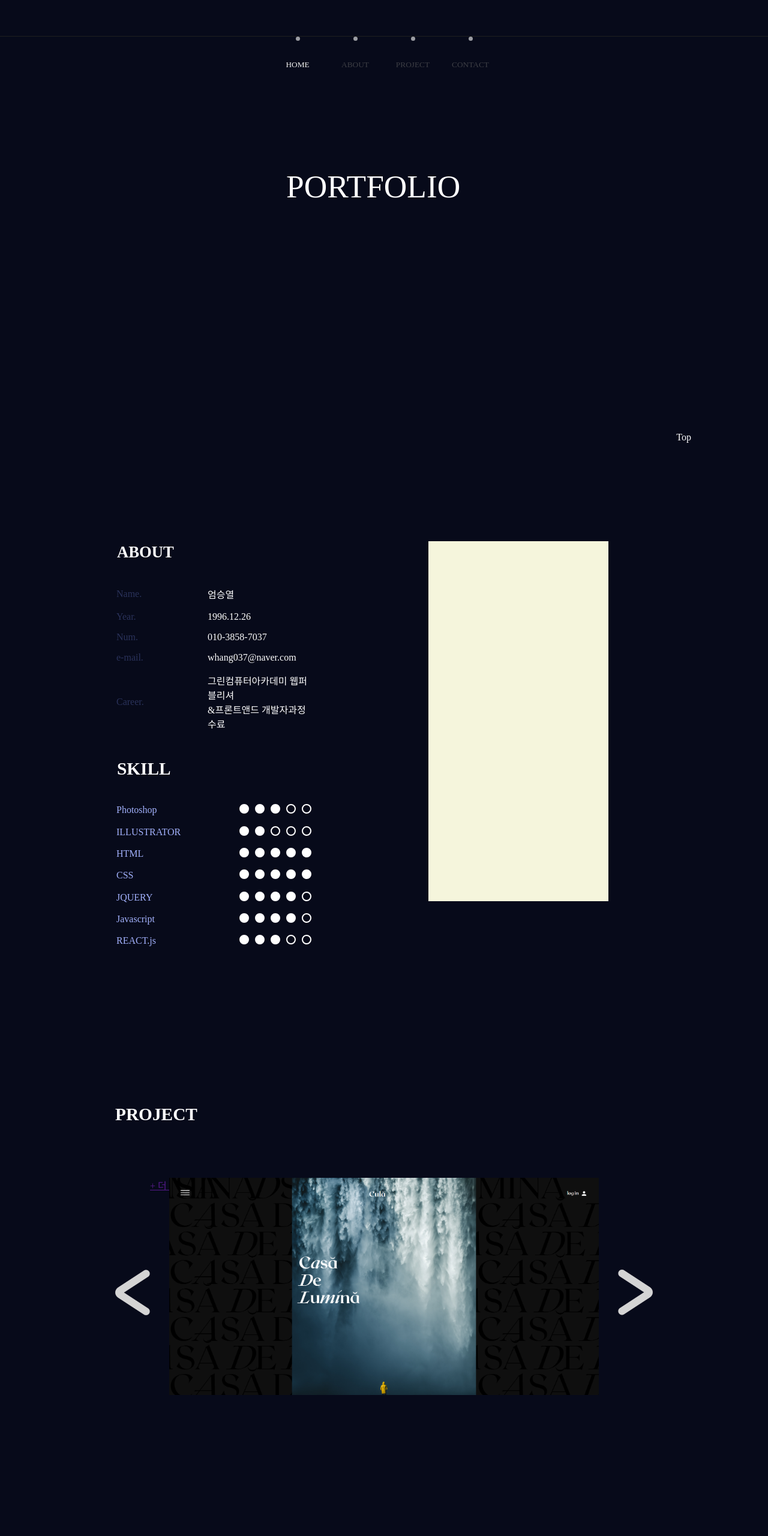
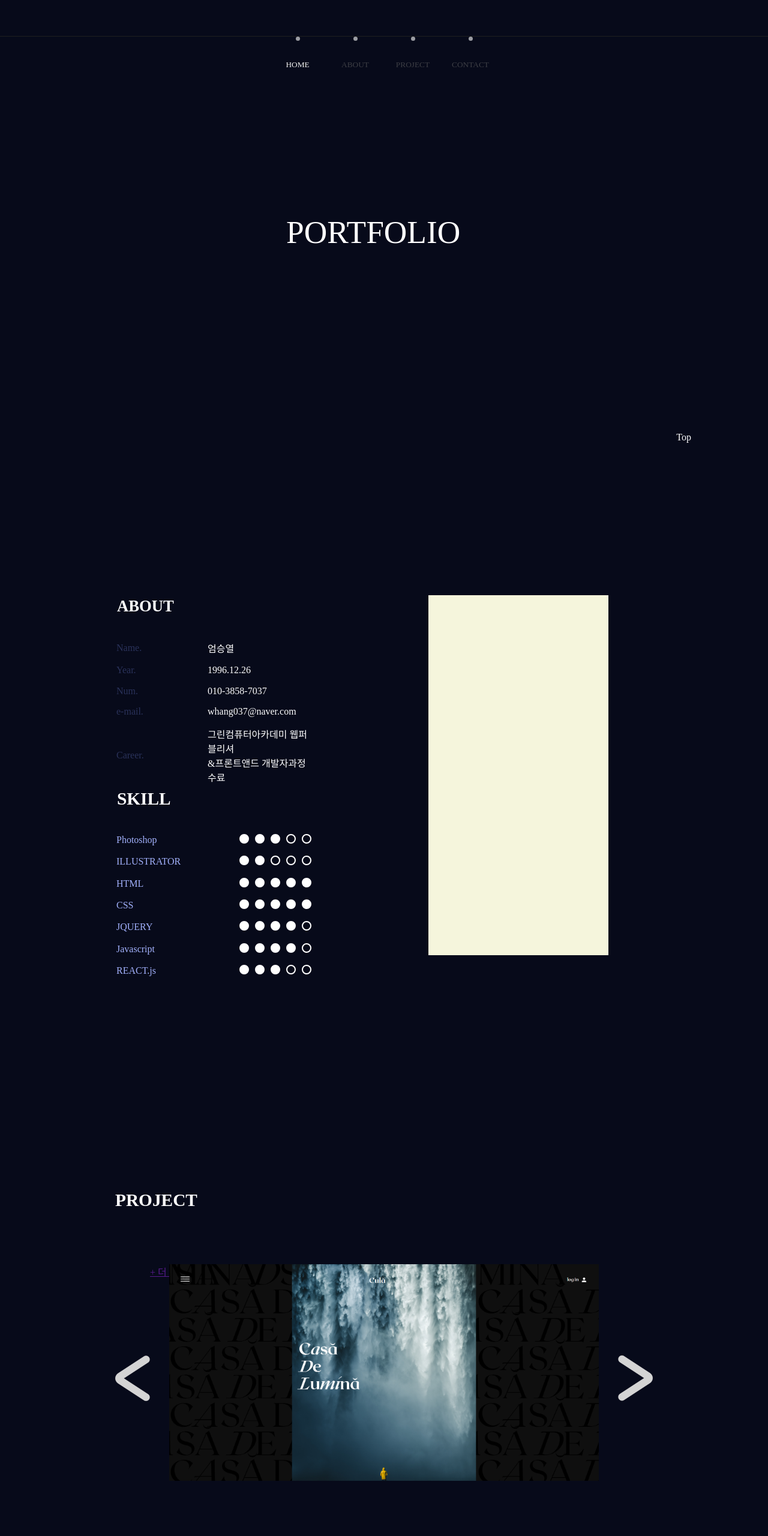
Before and after one commit to seungyeol1226/Eom, a plain HTML site: page pofol/index.html in a window 1280 px wide. Shown: the top 2560 px of the page at 60% size. Drawn offline with nearby package versions, Linux system fonts and the light colour scheme.

Commit message:
Update index.css

```diff
--- a/pofol/css/index.css
+++ b/pofol/css/index.css
@@ -64,7 +64,9 @@ aside {
 .page{
     height: 100vh;
     overflow: hidden;
-    padding-top: 4%;
+}
+.page1{
+    padding-top:10%;
 }
 
 
@@ -163,7 +165,7 @@ aside {
 .page2 {
         margin: 0 auto;
         width: 70%;
-        height: 900px;
+        padding-top:5%;
 
     }
 .page2-pro{
@@ -265,7 +267,7 @@ h2 {
 }
 .page3 {
     width: 70%;
-    padding-top: 3%;
+    padding-top: 15%;
 }
 
 .project{
@@ -293,7 +295,7 @@ margin-top: 17%;
 /* ------------------page3--------------------- */
 .page4{
     width: 70%;
-    padding-top: 3%;
+    padding-top: 5%;
 }
 .con{
     margin-left: 32%;
```
